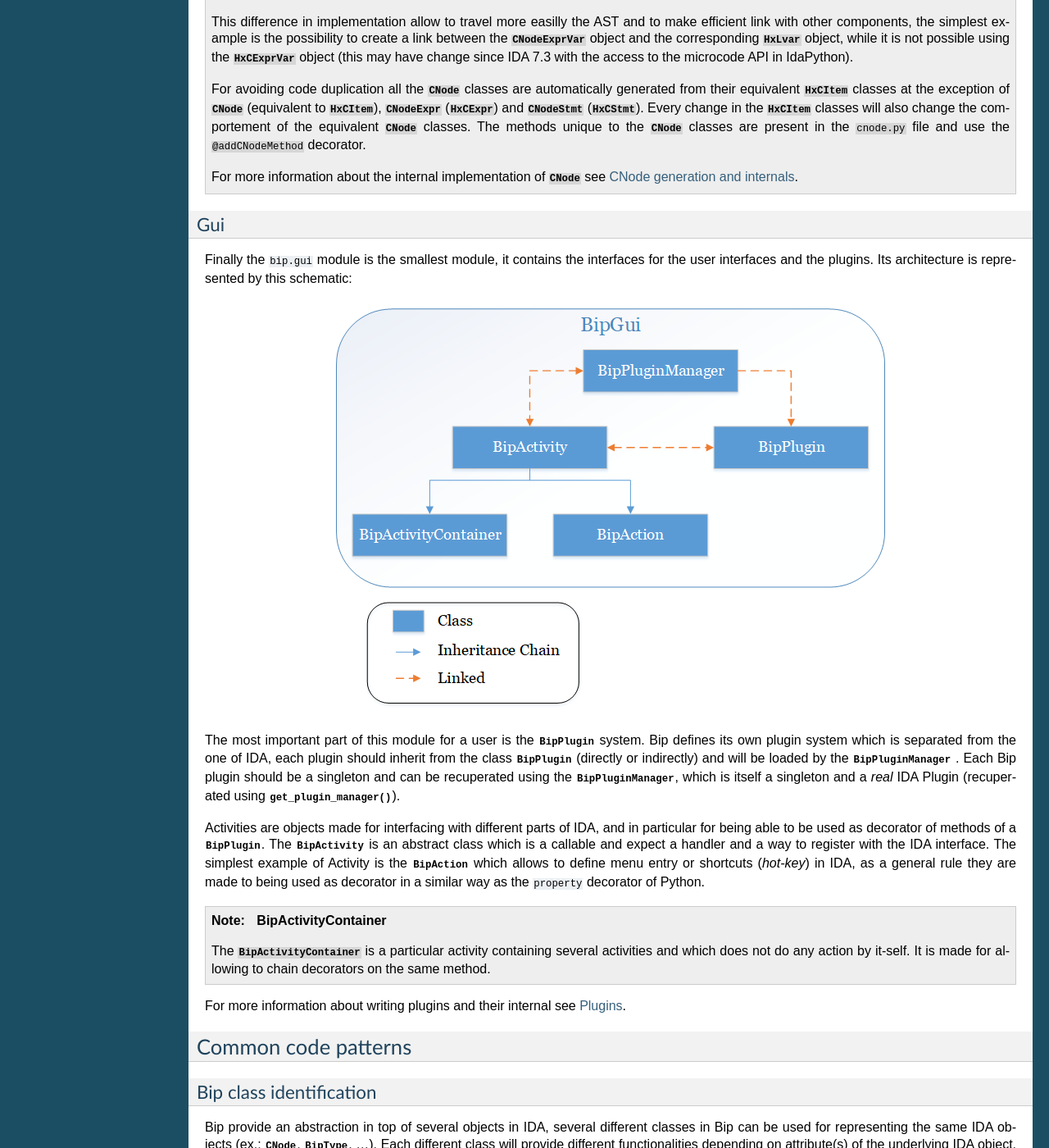
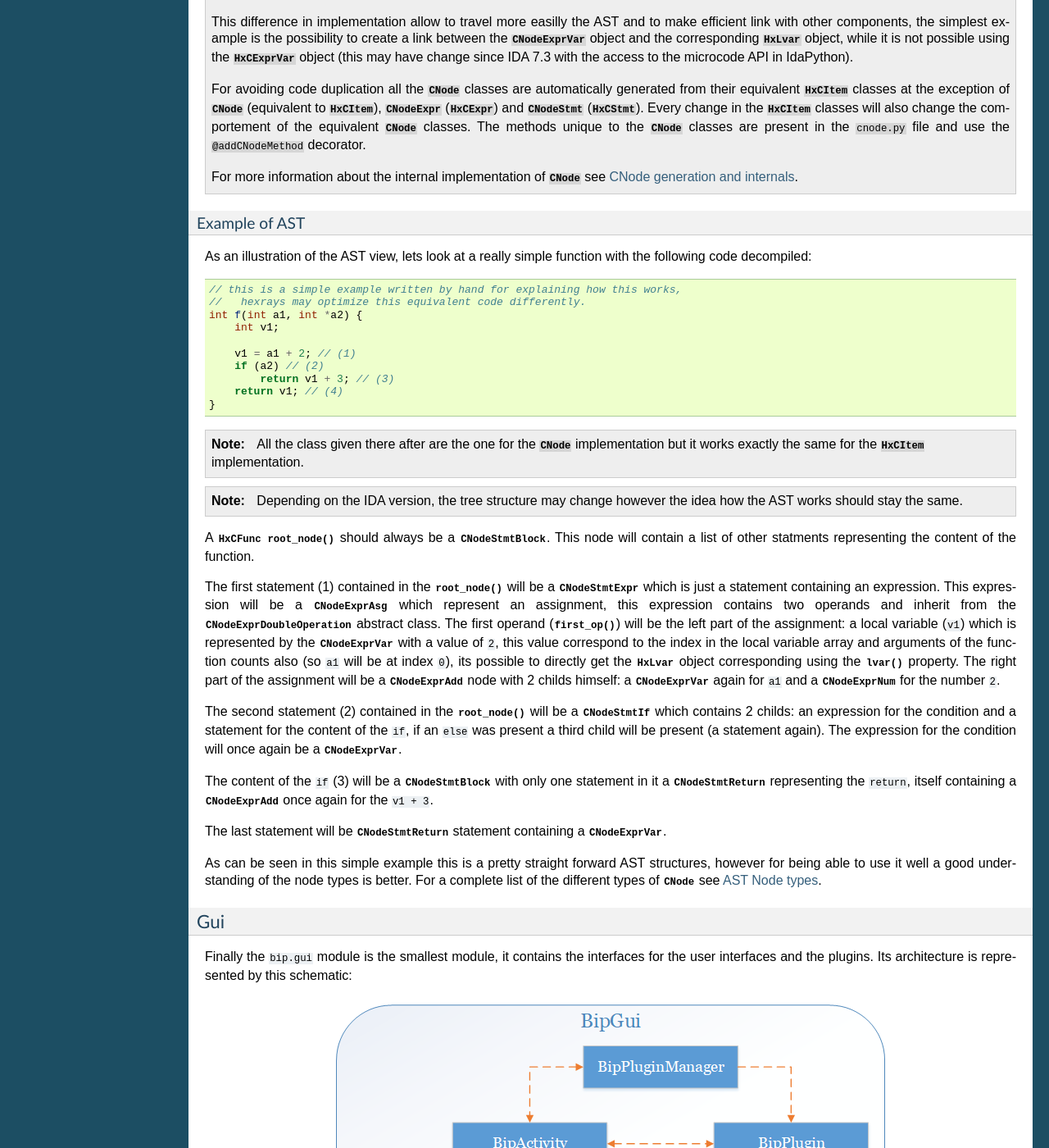
Before and after one commit to synacktiv/bip, a Sphinx documentation site: the page built from doc/general/archi.rst, in a window 1280 px wide and 1400 px high, scrolled down 2230 px. Shown: the whole window at 82% size. Built offline with Sphinx 7.4.7, drawn with Linux system fonts in a browser that asks for light colours; formulas are drawn with MathJax 3.

Commit message:
doc: add an example of hexrays ast in general/archi.rst

```diff
--- a/doc/general/archi.rst
+++ b/doc/general/archi.rst
@@ -139,6 +139,78 @@ For more information about the usage and implementation of hexrays see
 
     For more information about the internal implementation of :class:`CNode`
     see :ref:`doc-hexrays-cnode-generation-internal`.
+
+Example of AST
+~~~~~~~~~~~~~~
+
+As an illustration of the AST view, lets look at a really simple function with
+the following code decompiled:
+
+.. code-block:: C
+
+    // this is a simple example written by hand for explaining how this works,
+    //   hexrays may optimize this equivalent code differently.
+    int f(int a1, int *a2) {
+        int v1;
+
+        v1 = a1 + 2; // (1)
+        if (a2) // (2)
+            return v1 + 3; // (3)
+        return v1; // (4)
+    }
+
+.. note::
+
+    All the class given there after are the one for the
+    :class:`~bip.hexrays.CNode` implementation but it works exactly the same
+    for the :class:`~bip.hexrays.HxCItem` implementation.
+
+.. note::
+
+    Depending on the IDA version, the tree structure may change however the
+    idea how the AST works should stay the same.
+
+A :class:`~bip.hexrays.HxCFunc` :meth:`~bip.hexrays.HxCFunc.root_node` should
+always be a :class:`~bip.hexrays.CNodeStmtBlock`. This node will contain a
+list of other statments representing the content of the function.
+
+The first statement (1) contained in the :meth:`~bip.hexrays.HxCFunc.root_node`
+will be a :class:`~bip.hexrays.CNodeStmtExpr` which is just a statement
+containing an expression. This expression will be
+a :class:`~bip.hexrays.CNodeExprAsg` which represent an assignment, this
+expression contains two operands and inherit from the
+:class:`~bip.hexrays.CNodeExprDoubleOperation` abstract class. The first
+operand (:meth:`~bip.hexrays.CNodeExprDoubleOperation.first_op`) will be the
+left part of the assignment: a local variable (``v1``) which is represented by
+the :class:`~bip.hexrays.CNodeExprVar` with a value of ``2``, this value
+correspond to the index in the local variable array and arguments of the
+function counts also (so ``a1`` will be at index ``0``), its possible to
+directly get the :class:`~bip.hexrays.HxLvar` object corresponding using the
+:meth:`~bip.hexrays.CNodeExprVar.lvar` property. The right part of the
+assignment will be a :class:`~bip.hexrays.CNodeExprAdd` node with 2 childs
+himself: a :class:`~bip.hexrays.CNodeExprVar` again for ``a1`` and a
+:class:`~bip.hexrays.CNodeExprNum` for the number ``2``.
+
+The second statement (2) contained in the
+:meth:`~bip.hexrays.HxCFunc.root_node` will be
+a :class:`~bip.hexrays.CNodeStmtIf` which contains 2 childs: an expression
+for the condition and a statement for the content of the ``if``, if
+an ``else`` was present a third child will be present (a statement again).
+The expression for the condition will once again be a
+:class:`~bip.hexrays.CNodeExprVar`.
+
+The content of the ``if`` (3) will be a
+:class:`~bip.hexrays.CNodeStmtBlock` with only one statement in it a
+:class:`~bip.hexrays.CNodeStmtReturn` representing the ``return``, itself
+containing a :class:`~bip.hexrays.CNodeExprAdd` once again for the ``v1 + 3``.
+
+The last statement will be :class:`~bip.hexrays.CNodeStmtReturn` statement
+containing a :class:`~bip.hexrays.CNodeExprVar`.
+
+As can be seen in this simple example this is a pretty straight forward AST
+structures, however for being able to use it well a good understanding of
+the node types is better. For a complete list of the different types of
+:class:`~bip.hexrays.CNode` see :ref:`doc-hexrays-astnodes-nodetype`.
 
 Gui
 ---
```
